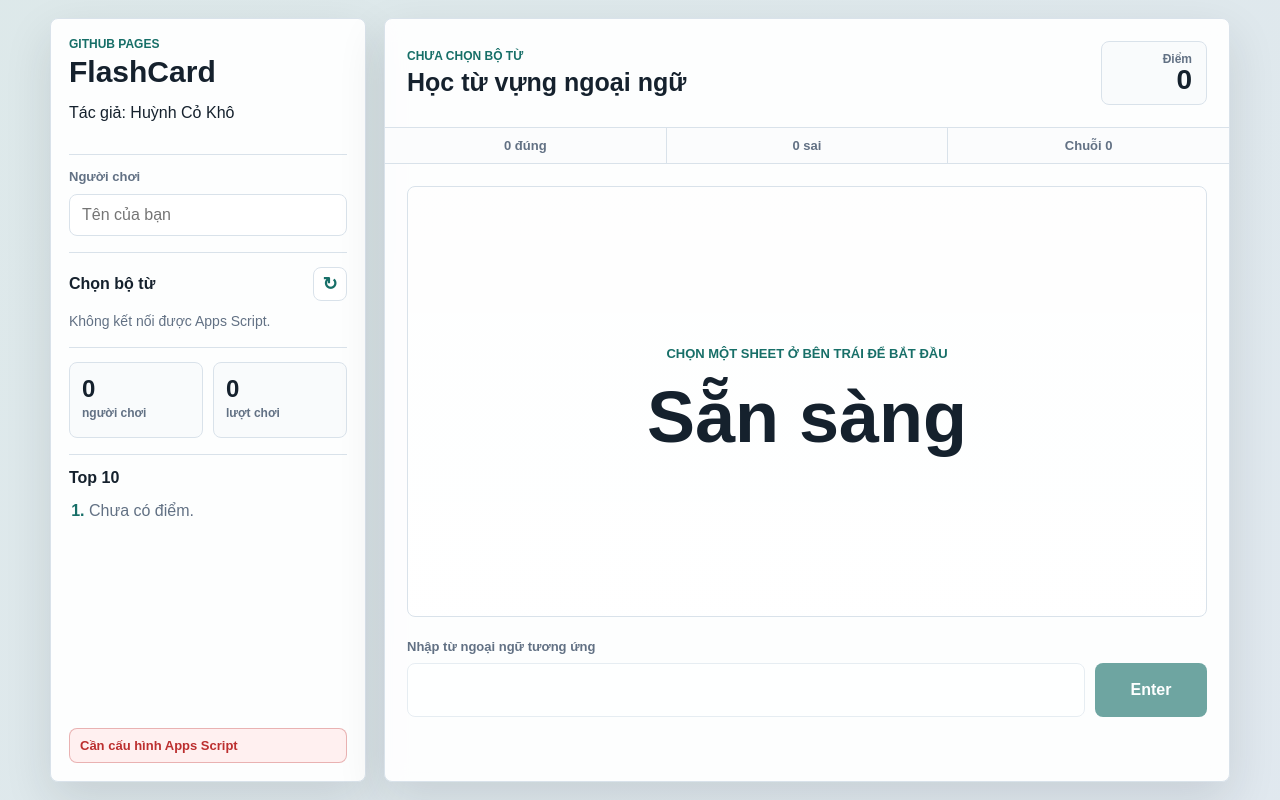
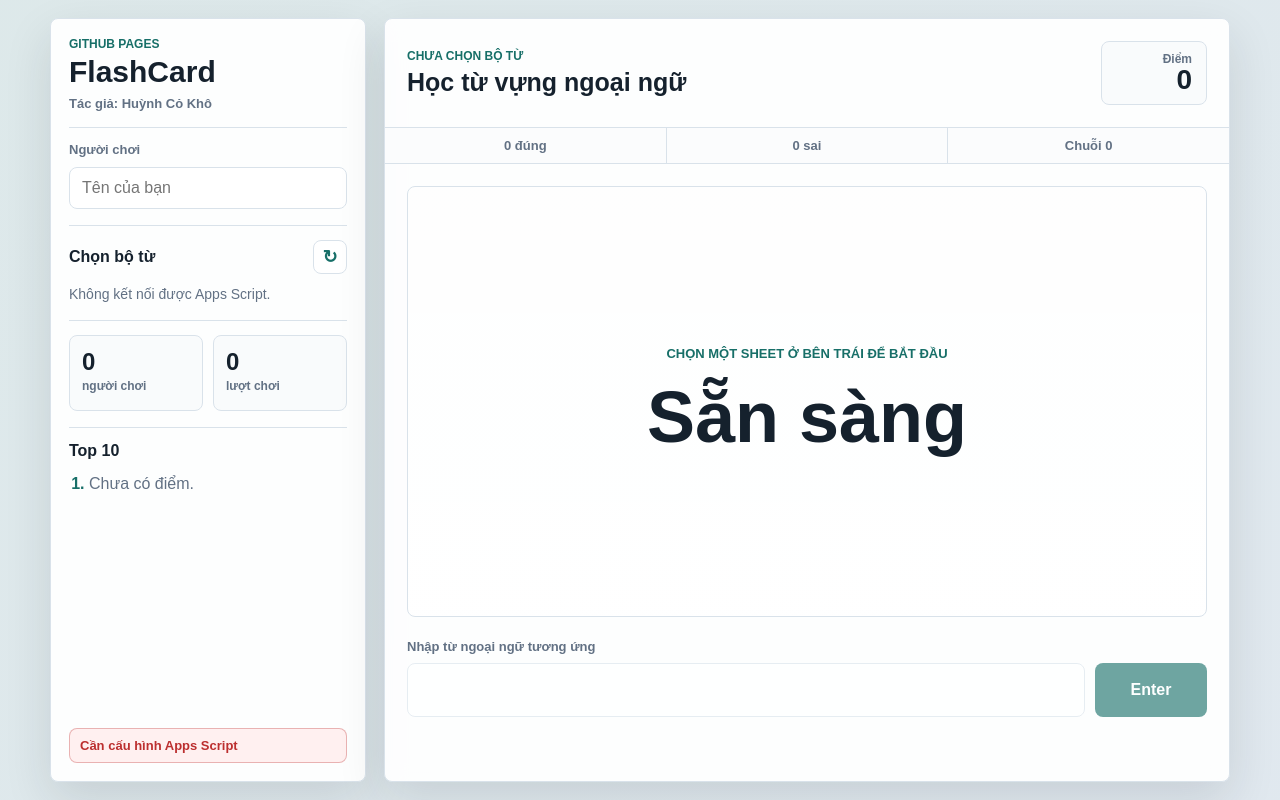
Before and after one commit to HuynhCoKho/FlashCard, a plain HTML site: page index.html in a window 1280 px wide. Drawn offline with Linux system fonts and the light colour scheme.

Commit message:
Add author credit to styles.css

```diff
--- a/styles.css
+++ b/styles.css
@@ -76,6 +76,13 @@ button {
 .brand h1 {
   font-size: 30px;
   line-height: 1.05;
+}
+
+.author {
+  margin: 8px 0 0;
+  color: var(--muted);
+  font-size: 13px;
+  font-weight: 700;
 }
 
 .eyebrow {
```
